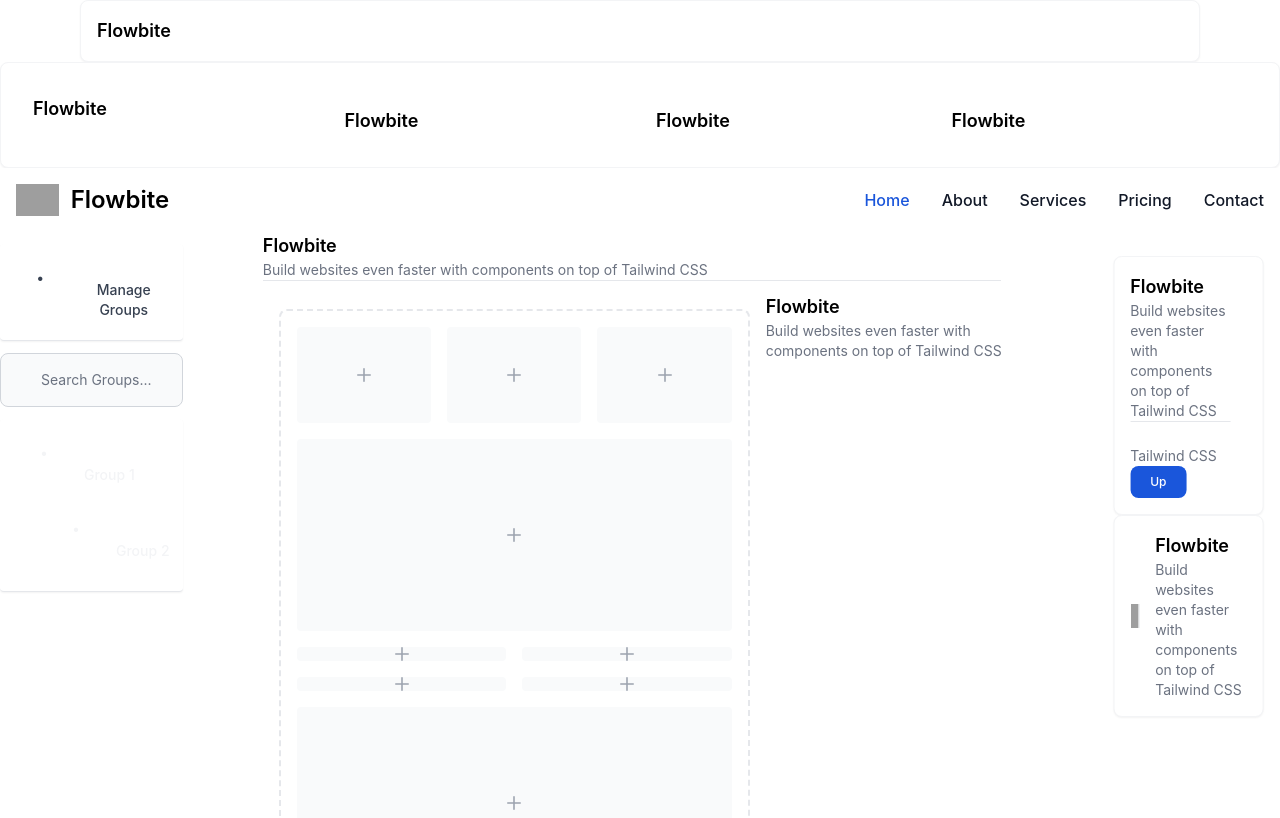
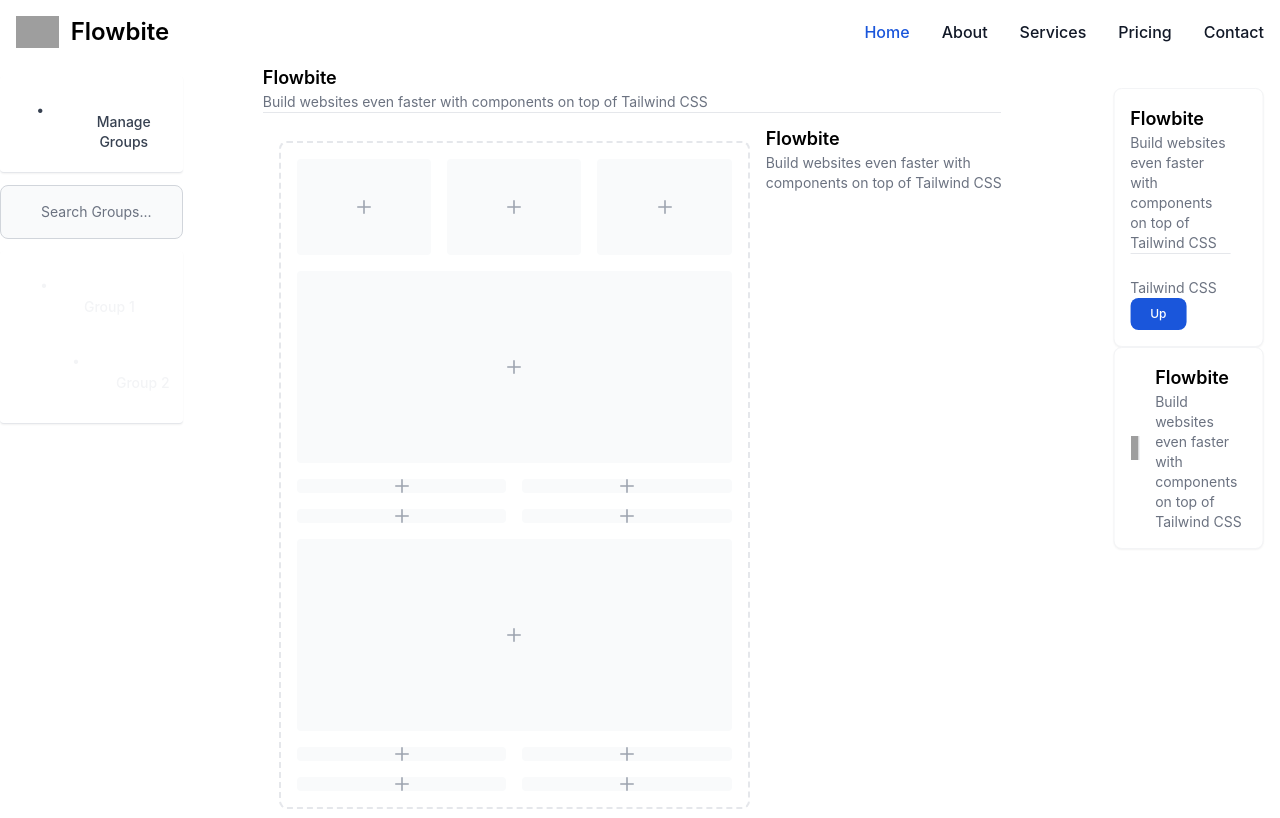
Before and after one commit to canata09/Tailwind-Flowbite-ReactJS-Library, a React (Create React App) app: page / in a window 1280 px wide. Shown: the top 818 px of the page. Built offline with nearby package versions, Linux system fonts and the light colour scheme; grey boxes are pictures that could not be loaded.

Commit message:
Update App.js

```diff
--- a/src/App.js
+++ b/src/App.js
@@ -28,56 +28,6 @@
 
   return (
     <div className="App">
-
-
-      <div class="container mx-auto">
-        <div class="p-4 bg-white border border-gray-100 rounded-lg shadow-sm lg:max-w-7xl dark:bg-gray-700 dark:border-gray-600">
-          <a href="https://flowbite.com/" class="flex items-center mb-2 border-gray-200 md:pe-4 md:me-4 md:mb-0 dark:border-gray-600">
-            <span class="self-center text-lg font-semibold whitespace-nowrap dark:text-white">Flowbite</span>
-          </a>
-        </div>
-      </div>
-
-      <div class="container-fluid mx-auto">
-        <div class="p-4 bg-white border border-gray-100 rounded-lg shadow-sm lg:max-w-7xl dark:bg-gray-700 dark:border-gray-600">
-
-          <div class="space-y-3 flex flex-row">
-
-            <div class="p-4 md:w-1/4">
-              <a href="https://flowbite.com/" class="flex items-center mb-2 border-gray-200 md:pe-4 md:me-4 md:mb-0 dark:border-gray-600">
-                <span class="self-center text-lg font-semibold whitespace-nowrap dark:text-white">Flowbite</span>
-              </a>
-            </div>
-
-            <div class="p-4 md:w-1/4">
-              <a href="https://flowbite.com/" class="flex items-center mb-2 border-gray-200 md:pe-4 md:me-4 md:mb-0 dark:border-gray-600">
-                <span class="self-center text-lg font-semibold whitespace-nowrap dark:text-white">Flowbite</span>
-              </a>
-            </div>
-
-            <div class="p-4 md:w-2/4">
-              <div class="w-full grid grid-cols-2">
-                <div>
-                  <a href="https://flowbite.com/" class="flex items-center mb-2 border-gray-200 md:pe-4 md:me-4 md:mb-0 dark:border-gray-600">
-                    <span class="self-center text-lg font-semibold whitespace-nowrap dark:text-white">Flowbite</span>
-                  </a>
-                </div>
-                <div>
-                  <a href="https://flowbite.com/" class="flex items-center mb-2 border-gray-200 md:pe-4 md:me-4 md:mb-0 dark:border-gray-600">
-                    <span class="self-center text-lg font-semibold whitespace-nowrap dark:text-white">Flowbite</span>
-                  </a>
-                </div>
-              </div>
-            </div>
-
-          </div>
-
-        </div>
-      </div>
-
-
-
-
 
 
 
```
